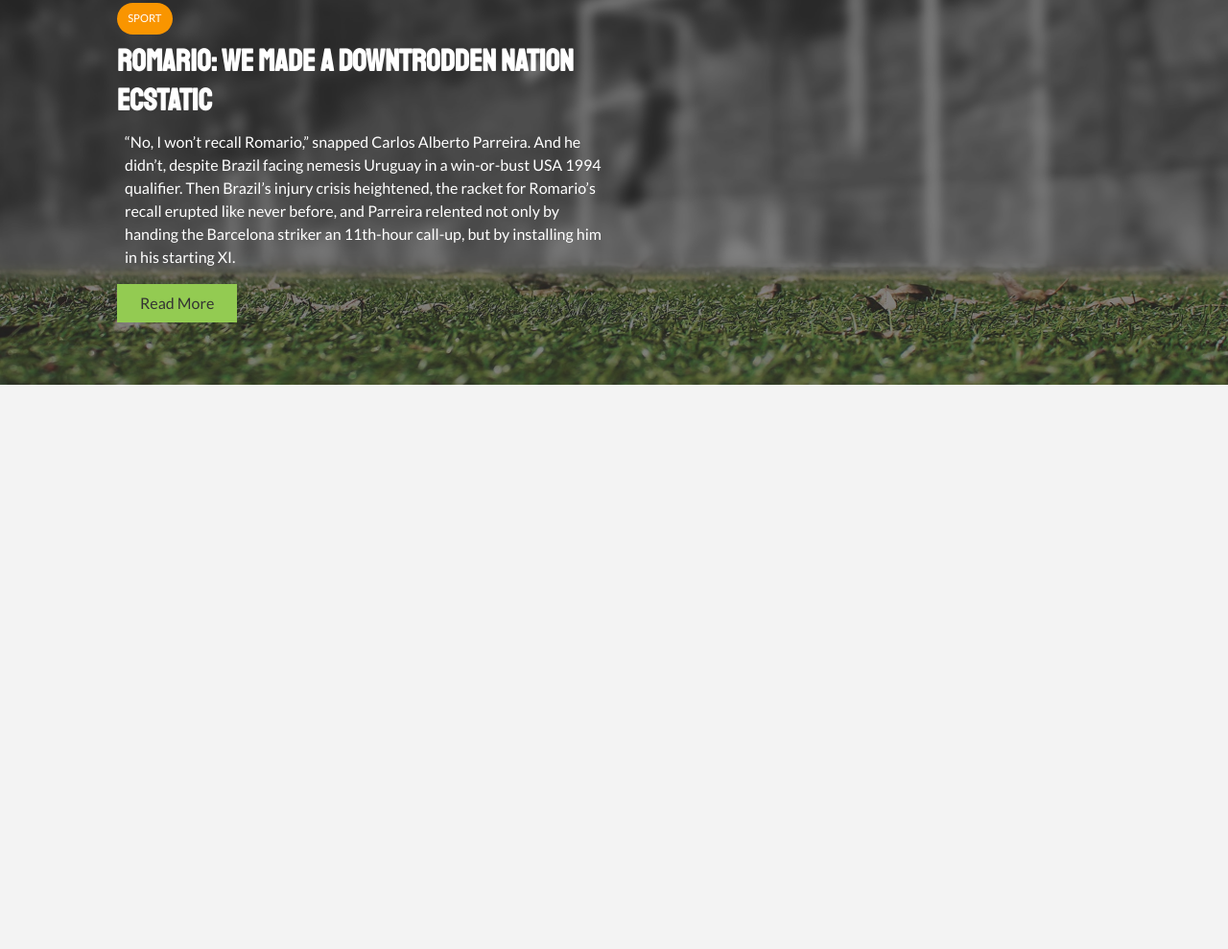
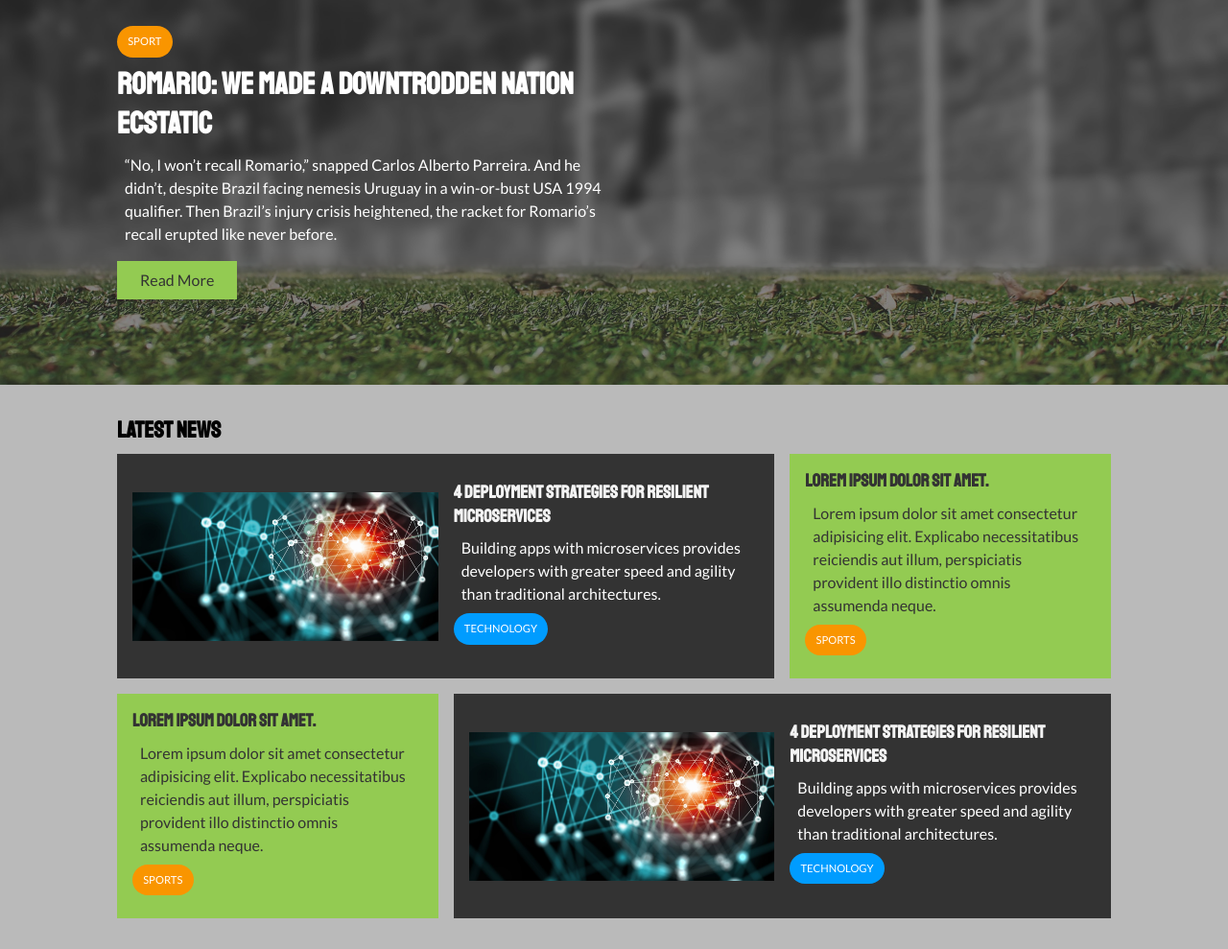
Before and after one commit to GDybas/news-website, a plain HTML site: page index.html in a window 1280 px wide. Shown: the part 137-1126 px from the top of the page at 96% size. Before the commit the page ends 800 px from the top, so only its background shows below. Drawn offline with Linux system fonts and the light colour scheme.

Commit message:
News section changes

```diff
--- a/css/main.css
+++ b/css/main.css
@@ -1,6 +1,6 @@
 :root {
   --primary-color: #93CB52;
-  --secondary-color: #f99500;
+  --secondary-color: #bababa;
   --light-color: #f3f3f3;
   --dark-color: #333;
   --max-width: 1100px;
@@ -21,7 +21,7 @@
 }
 
 body {
-  background: var(--light-color);
+  background: var(--secondary-color);
   font-family: 'Lato', sans-serif;
   line-height: 1.5;
 }
@@ -134,10 +134,42 @@
   background: var(--tech-color);
 }
 
-/* NavBar */
+
+
+.card {
+  background: var(--light-color);
+  padding: 1rem;
+}
+
+
+.bg-dark {
+  background: var(--dark-color);
+  color: #fff;
+}
+
+.bg-light {
+  background: var(--light-color);
+  color: #333;
+}
+
+.bg-primary {
+  background: var(--primary-color);
+  color: #333;
+}
+
+.bg-secondary {
+  background: var(--secondary-color);
+}
+
+
+.bg-primary a {
+  color: #333;
+}
+
+/* ----------------NavBar--------------------- */
 #main-nav {
   background: #333;
-  z-index: 1;
+  z-index: 2;
   position: sticky;
   top: 0;
 }
@@ -177,22 +209,9 @@
   transition: 0.3s;
 }
 
-/* Footer */
-.footer .social {
-  justify-self: center;
-}
 
-.footer .social i {
-  color: #777;
-  margin-right: .5rem;
-  transition: color 0.2s ease;
-}
 
-.footer .social i:hover {
-  color: var(--primary-color);
-}
-
-/* Main article */
+/* --------------------Main article-------------------- */
 
 #showcase {
   color: #fff;
@@ -209,7 +228,7 @@
   width: 100%;
   height: 100%;
   opacity: 0.4;
-  background: url(../img/soccer-main-article.jpg) no-repeat center center/cover;
+  background: url(../img/articles/soccer-main-article.jpg) no-repeat center center/cover;
 }
 
 #showcase .showcase-container {
@@ -227,3 +246,38 @@
 #showcase .showcase-content p {
   margin-bottom: 1rem;
 }
+
+/* ----------------News section---------------- */
+#news .articles-container {
+  display: grid;
+  grid-template-columns: 1fr 1fr 1fr;
+  grid-gap: 1rem;
+}
+
+#news .articles-container>*:first-child,
+#news .articles-container>*:last-child {
+  display: grid;
+  grid-template-columns: repeat(2, 1fr);
+  grid-gap: 1rem;
+  align-items: center;
+  grid-column: 1 / span 2;
+}
+
+#news .articles-container>*:last-child {
+  grid-column: 2 / span 2;
+}
+
+/* ----------------Footer--------------------- */
+.footer .social {
+  justify-self: center;
+}
+
+.footer .social i {
+  color: #777;
+  margin-right: .5rem;
+  transition: color 0.2s ease;
+}
+
+.footer .social i:hover {
+  color: var(--primary-color);
+}
--- a/index.html
+++ b/index.html
@@ -40,14 +40,75 @@
               “No, I won’t recall Romario,” snapped Carlos Alberto Parreira. And
               he didn’t, despite Brazil facing nemesis Uruguay in a win-or-bust
               USA 1994 qualifier. Then Brazil’s injury crisis heightened, the
-              racket for Romario’s recall erupted like never before, and
-              Parreira relented not only by handing the Barcelona striker an
-              11th-hour call-up, but by installing him in his starting XI.
+              racket for Romario’s recall erupted like never before.
             </p>
             <a href="article.html" class="btn btn-primary">Read More</a>
           </div>
         </div>
       </div>
     </header>
+
+    <section id="news" class="py-2">
+      <div class="container">
+        <h2>Latest News</h2>
+        <div class="articles-container">
+          <article class="card bg-dark">
+            <img src="img/articles/article1.jpg" alt="Deployment strategies" />
+            <div>
+              <h3>
+                <a href="article.html"
+                  >4 deployment strategies for resilient microservices</a
+                >
+              </h3>
+              <p>
+                Building apps with microservices provides developers with
+                greater speed and agility than traditional architectures.
+              </p>
+              <div class="category category-tech">Technology</div>
+            </div>
+          </article>
+          <article class="card bg-primary">
+            <h3>
+              <a href="article.html">Lorem ipsum dolor sit amet.</a>
+            </h3>
+            <p>
+              Lorem ipsum dolor sit amet consectetur adipisicing elit. Explicabo
+              necessitatibus reiciendis aut illum, perspiciatis provident illo
+              distinctio omnis assumenda neque.
+            </p>
+            <div class="category category-sport">Sports</div>
+          </article>
+          <article class="card bg-primary">
+            <h3>
+              <a href="article.html">Lorem ipsum dolor sit amet.</a>
+            </h3>
+            <p>
+              Lorem ipsum dolor sit amet consectetur adipisicing elit. Explicabo
+              necessitatibus reiciendis aut illum, perspiciatis provident illo
+              distinctio omnis assumenda neque.
+            </p>
+            <div class="category category-sport">Sports</div>
+          </article>
+          <article class="card bg-dark">
+            <img src="img/articles/article1.jpg" alt="Deployment strategies" />
+            <div>
+              <h3>
+                <a href="article.html"
+                  >4 deployment strategies for resilient microservices</a
+                >
+              </h3>
+              <p>
+                Building apps with microservices provides developers with
+                greater speed and agility than traditional architectures.
+              </p>
+              <div class="category category-tech">Technology</div>
+            </div>
+          </article>
+        </div>
+      </div>
+    </section>
+    <section id="editors">
+      <div class="container"></div>
+    </section>
   </body>
 </html>
```
Also changed, not shown: img/articles/article1.jpg (added), img/articles/soccer-main-article.jpg (renamed from img/soccer-main-article.jpg).
